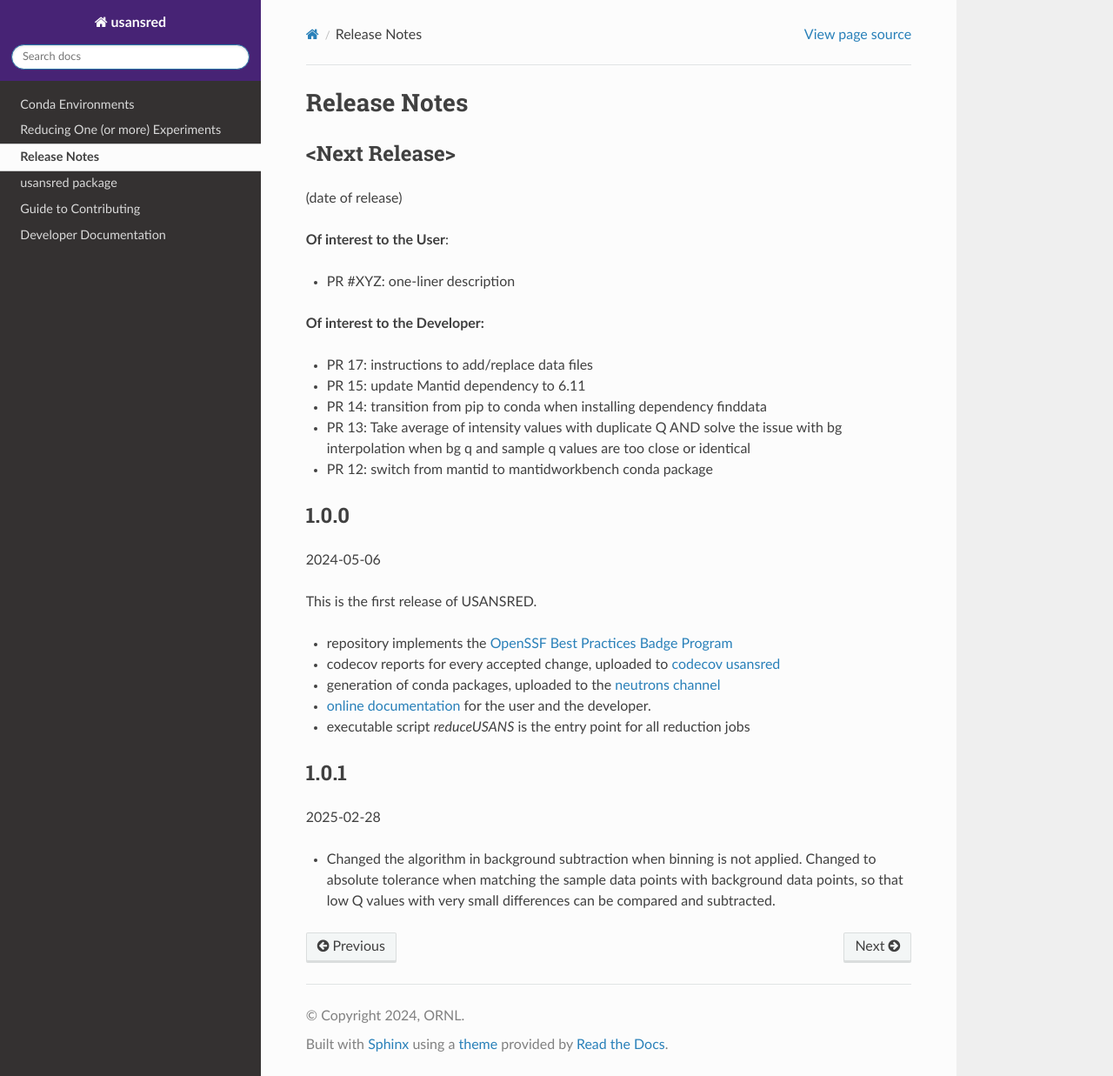
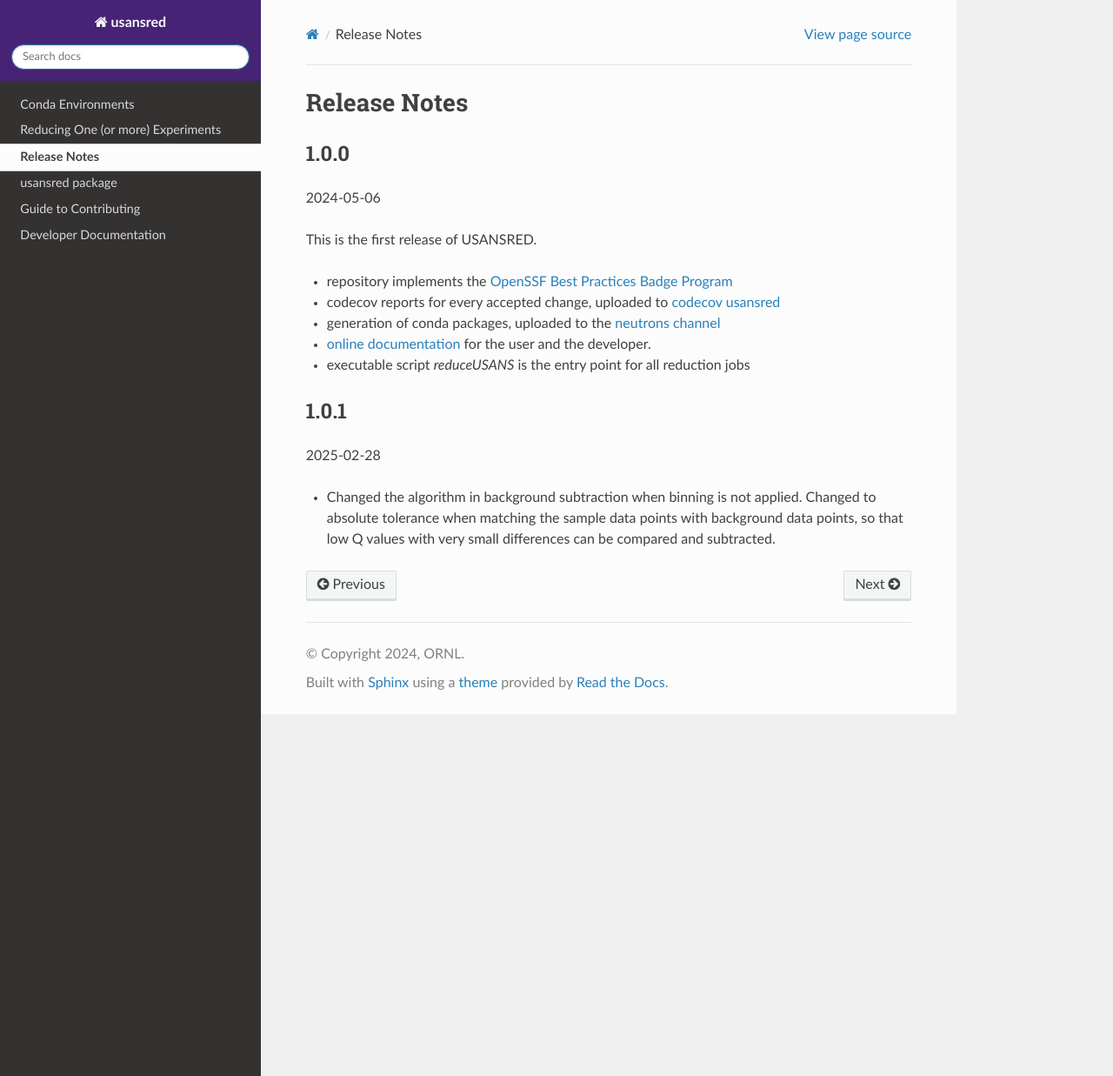
Before and after one commit to neutrons/usansred, a Sphinx documentation site: the page built from docs/source/release_notes.rst, in a window 1280 px wide and 1237 px high. Shown: the whole window at 87% size. Built offline with Sphinx 7.4.7 and the Read the Docs theme 3.1.0, drawn with Linux system fonts in a browser that asks for light colours; the version number could not be read and is left out; some of the changed lines change nothing that is shown.

Commit message:
Update release_notes.rst
hide next release from public the documentation

```diff
--- a/docs/source/release_notes.rst
+++ b/docs/source/release_notes.rst
@@ -3,21 +3,22 @@
 Release Notes
 =============
 
-<Next Release>
---------------
-(date of release)
+.. 1.1.0
+.. -----
+.. (date of release)
 
-**Of interest to the User**:
+.. **Of interest to the User**:
 
-- PR #XYZ: one-liner description
+.. - PR #XYZ: one-liner description
 
-**Of interest to the Developer:**
+.. **Of interest to the Developer:**
 
-- PR 17: instructions to add/replace data files
-- PR 15: update Mantid dependency to 6.11
-- PR 14: transition from pip to conda when installing dependency finddata
-- PR 13: Take average of intensity values with duplicate Q AND solve the issue with bg interpolation when bg q and sample q values are too close or identical
-- PR 12: switch from mantid to mantidworkbench conda package
+.. - PR 17: instructions to add/replace data files
+.. - PR 17: change to absolute tolerance while subtracting background
+.. - PR 15: update Mantid dependency to 6.11
+.. - PR 14: transition from pip to conda when installing dependency finddata
+.. - PR 13: Take average of intensity values with duplicate Q AND solve the issue with bg interpolation when bg q and sample q values are too close or identical
+.. - PR 12: switch from mantid to mantidworkbench conda package
 
 1.0.0
 -----
```
